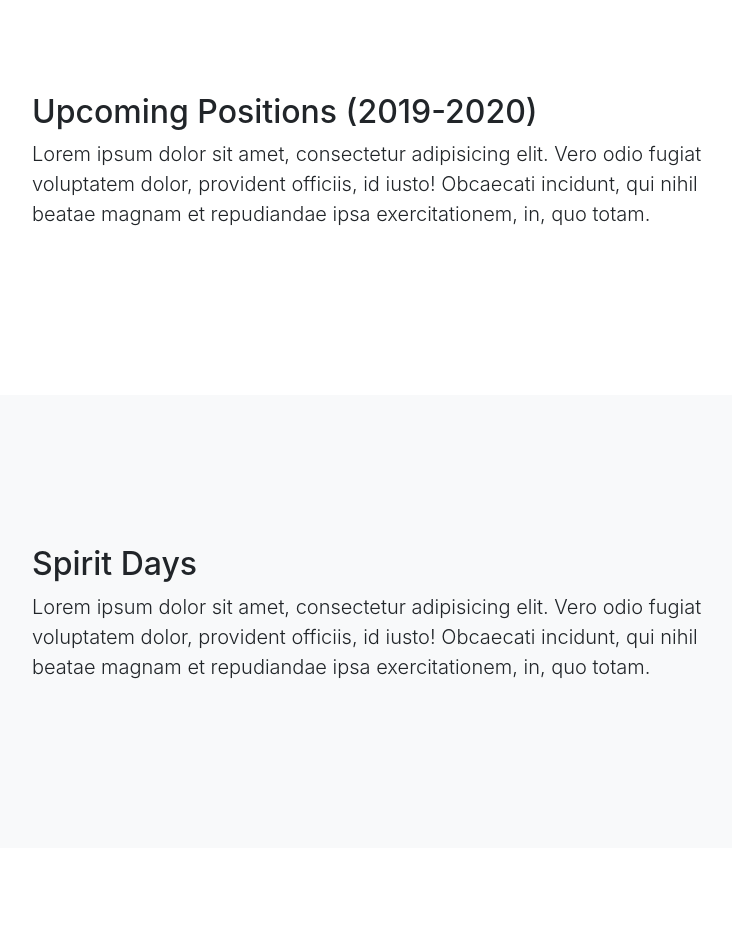
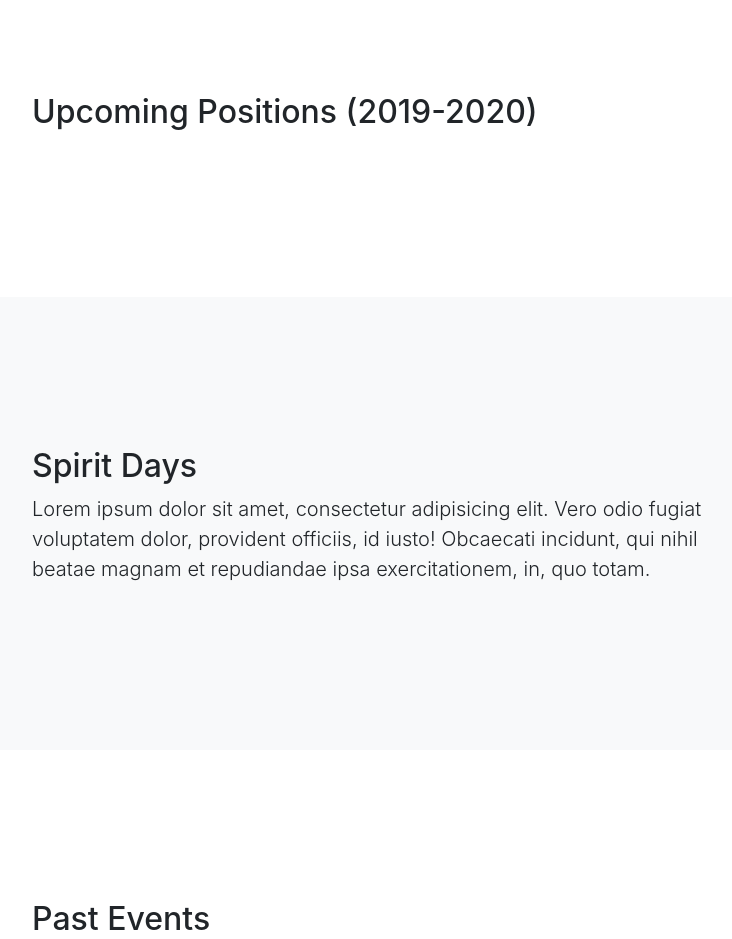
Before and after one commit to melaniep7687/hstatsgo, a website with bundled scripts: page index.html in a window 1280 px wide. Shown: the part 1380-2319 px from the top of the page, without its empty margins (243-975 px from the left). Built offline with nearby package versions, Linux system fonts and the light colour scheme.

Commit message:
images file

```diff
--- a/index.html
+++ b/index.html
@@ -87,7 +87,7 @@
       <div class="row">
         <div class="col-lg-8 mx-auto">
           <h2>Upcoming Positions (2019-2020)</h2>
-          <p class="lead">Lorem ipsum dolor sit amet, consectetur adipisicing elit. Vero odio fugiat voluptatem dolor, provident officiis, id iusto! Obcaecati incidunt, qui nihil beatae magnam et repudiandae ipsa exercitationem, in, quo totam.</p>
+          <ul
         </div>
       </div>
     </div>
```
